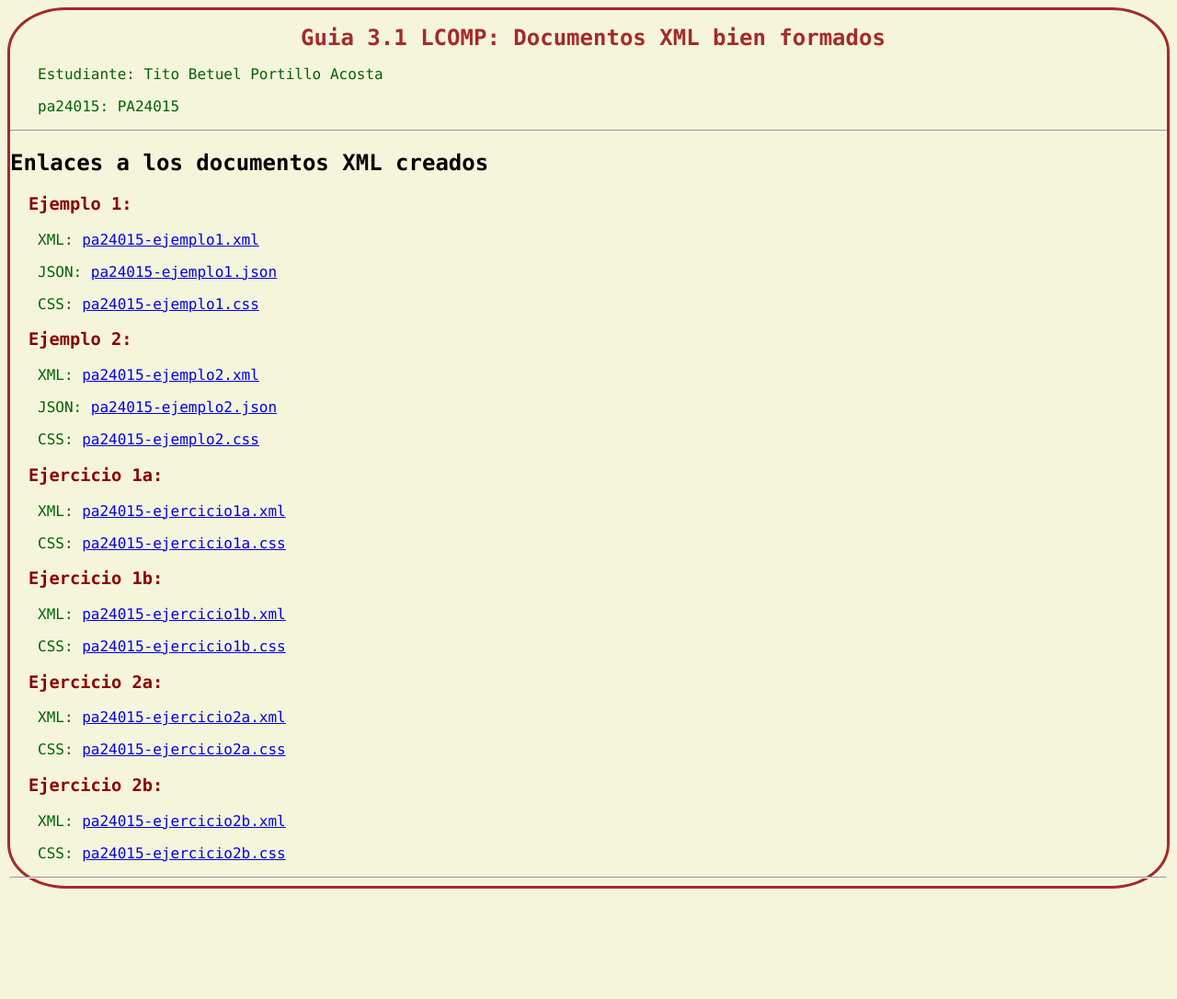
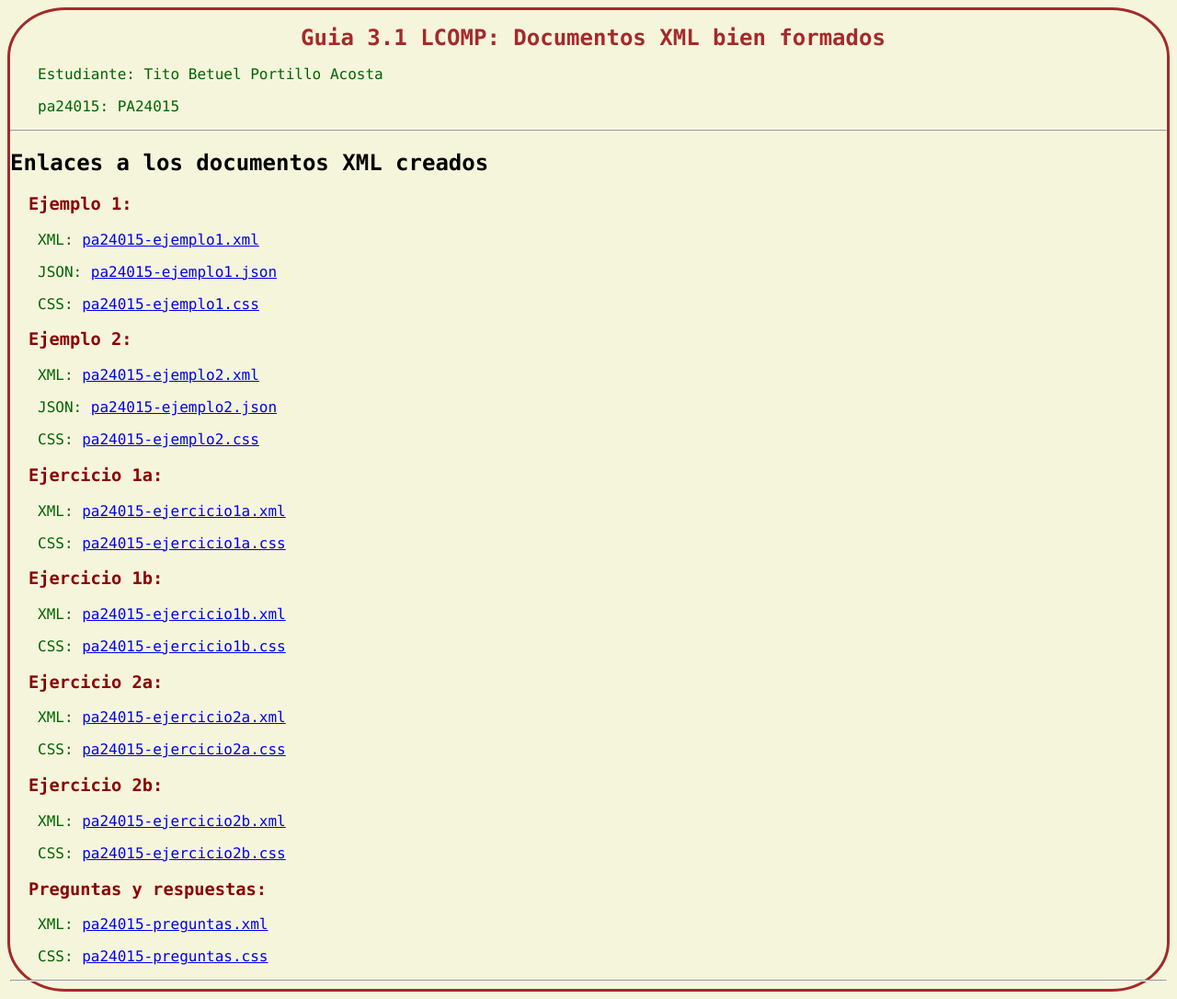
Before and after one commit to Betuel-Acosta/xml-pa24015, a plain HTML site: page index.html in a window 1280 px wide. Shown: the whole page at 92% size. Before the commit the page ends 974 px from the top, so only its background shows below. Drawn offline with Linux system fonts and the light colour scheme.

Commit message:
Add files via upload

```diff
--- a/index.html
+++ b/index.html
@@ -37,6 +37,10 @@
             <p>XML: <a href="pa24015-ejercicio2b.xml">pa24015-ejercicio2b.xml</a></p>
             <p>CSS: <a href="pa24015-ejercicio2b.css" target="_blank">pa24015-ejercicio2b.css</a></p>
 
+        <h3>Preguntas y respuestas:</h3>
+            <p>XML: <a href="pa24015-preguntas.xml">pa24015-preguntas.xml</a></p>
+            <p>CSS: <a href="pa24015-preguntas.css" target="_blank">pa24015-preguntas.css</a></p>
+
         <hr>
     </body>
 </head>
```
